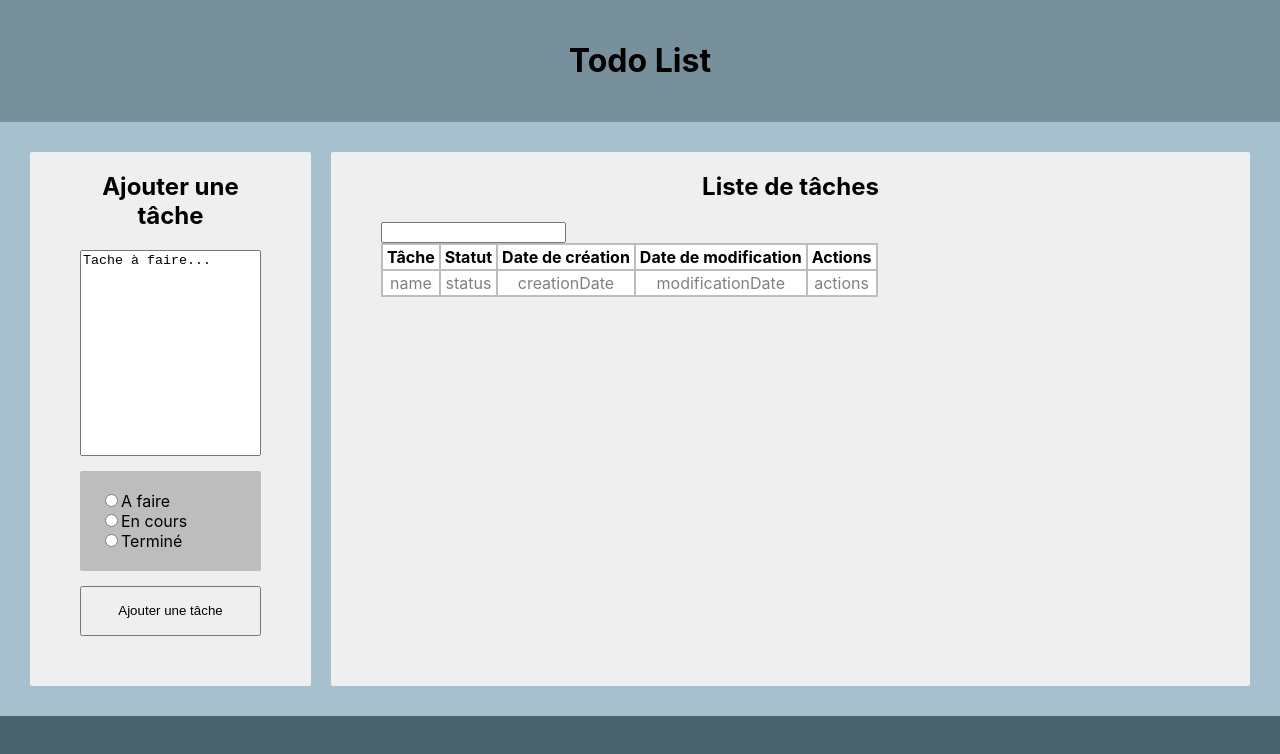
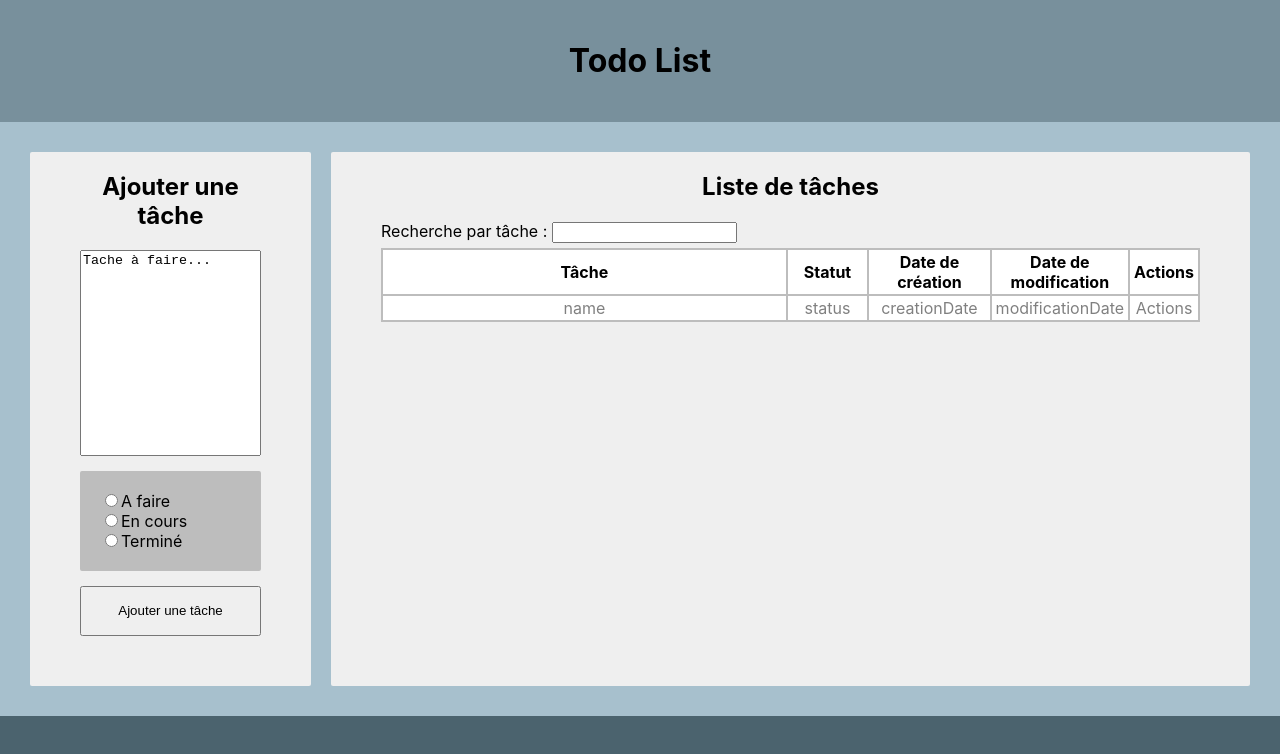
Before and after one commit to AdamNumerisk/todo-List, a React (Create React App) app: page / in a window 1280 px wide. Shown: the top 754 px of the page. Built offline with nearby package versions, Linux system fonts and the light colour scheme.

Commit message:
added search bar and sorting

```diff
--- a/src/components/App.jsx
+++ b/src/components/App.jsx
@@ -1,7 +1,7 @@
 import { useEffect, useState } from "react";
 import AjouterTacheForm from "./AjouterTacheForm";
 import Header from "./Header";
-import ListeTaches from "./ListeTaches";
+import TaskList from "./TaskList";
 import "../styles/Layout.css";
 import "../styles/Header.css";
 
@@ -33,11 +33,11 @@ function App() {
           ></AjouterTacheForm>
         </div>
         <div className="blocks">
-          <ListeTaches
+          <TaskList
             tasks={tasks}
             updateTasks={updateTasks}
             setTaskName={setTaskName}
-          ></ListeTaches>
+          ></TaskList>
         </div>
       </div>
     </div>
--- a/src/components/Table.jsx
+++ b/src/components/Table.jsx
@@ -1,30 +1,25 @@
 import {
-  createColumnHelper,
   flexRender,
   getCoreRowModel,
   useReactTable,
-  includesString,
   getFilteredRowModel,
+  getSortedRowModel,
 } from "@tanstack/react-table";
 
 import "../styles/Table.css";
-import "../styles/ListeTaches.css";
+import "../styles/TaskList.css";
 import EditButton2 from "./EditButton2";
 import EditTaskStatusSelect from "./EditTaskStatusSelect";
-import { useEffect, useState } from "react";
+import { useEffect, useMemo, useState } from "react";
 import DeleteButton from "./DeleteButton";
 import SaveButton2 from "./SaveButton2";
 import moment from "moment";
 import TextareaAutosize from "react-textarea-autosize";
 
 function Table({ data, updateData }) {
-  const columnHelper = createColumnHelper();
   const [globalFilter, setGlobalFilter] = useState("");
+  const [sorting, setSorting] = useState([]);
   const [editableRowIndex, setEditableRowIndex] = useState([]);
-
-  function search(row, columnId, value) {
-    return row[columnId].includesString(value);
-  }
 
   const EditableCell = ({ getValue, row: { index } }) => {
     const initialValue = getValue();
@@ -90,35 +85,37 @@ function Table({ data, updateData }) {
   const defaultColumn = {
     cell: EditableCell,
   };
-  const columns = [
-    columnHelper.accessor("name", {
-      header: `Tâche`,
+
+  const columns = useMemo(() => [
+    {
+      header: "Tâche",
+      accessorKey: "name",
+      cell: EditableCell,
       footer: (info) => info.column.id,
-      enableColumnFilter: true,
-      enableGlobalFilter: true,
-      enableColumnFilters: true,
-      enableFilters: true,
-    }),
-    columnHelper.accessor("status", {
+      accessorFn: (obj) => obj.name,
+    },
+    {
       cell: EditableStatus,
       header: "Statut",
+      accessorKey: "status",
       footer: (info) => info.column.id,
-
-      size: 500,
-    }),
-    columnHelper.accessor("creationDate", {
-      cell: (info) => info.getValue(),
+      accessorFn: (obj) => obj.status,
+    },
+    {
+      cell: (creationDate) => creationDate?.getValue(),
       header: "Date de création",
+      accessorKey: "creationDate",
       footer: (info) => info.column.id,
-      size: 100,
-    }),
-    columnHelper.accessor("modificationDate", {
-      cell: (info) => info.getValue(),
+      accessorFn: (obj) => obj.creationDate,
+    },
+    {
+      cell: (modifDate) => modifDate?.getValue(),
       header: "Date de modification",
+      accessorKey: "modificationDate",
       footer: (info) => info.column.id,
-      size: 100,
-    }),
-    columnHelper.accessor("actions", {
+      accessorFn: (obj) => obj.modificationDate,
+    },
+    {
       cell: (row) =>
         !editableRowIndex.includes(row.row.index) ? (
           <div>
@@ -142,40 +139,60 @@ function Table({ data, updateData }) {
         ),
       header: "Actions",
       footer: (info) => info.column.id,
-      size: 200,
-    }),
-  ];
+    },
+  ]);
+
   const table = useReactTable({
     data,
     columns,
     defaultColumn,
-    globalFilterFn: includesString,
     getCoreRowModel: getCoreRowModel(),
-    getFilteredRowModel: getFilteredRowModel(),
-    enableGlobalFilter: true,
     state: {
       globalFilter,
+      sorting,
     },
     onGlobalFilterChange: setGlobalFilter,
+    onSortingChange: setSorting,
+    getFilteredRowModel: getFilteredRowModel(),
+    getSortedRowModel: getSortedRowModel(),
   });
   return (
     <div className="p-2">
-      <input
-        value={globalFilter ?? ""}
-        onChange={(e) => setGlobalFilter(e.target.value)}
-      />
+      <label htmlFor="search">
+        Recherche par tâche :
+        <input
+          className="research-bar"
+          id="search"
+          value={globalFilter ?? ""}
+          onChange={(e) => setGlobalFilter(e.target.value)}
+        />
+      </label>
       <table>
         <thead>
           {table.getHeaderGroups().map((headerGroup) => (
             <tr key={headerGroup.id}>
               {headerGroup.headers.map((header) => (
                 <th key={header.id}>
-                  {header.isPlaceholder
-                    ? null
-                    : flexRender(
+                  {header.isPlaceholder ? null : (
+                    <div
+                      {...{
+                        className: header.column.getCanSort()
+                          ? "cursor-pointer select-none"
+                          : "",
+                        onClick: header.column.getToggleSortingHandler(),
+                      }}
+                    >
+                      {" "}
+                      {flexRender(
                         header.column.columnDef.header,
                         header.getContext()
                       )}
+                      {{
+                        asc: " 🔼",
+                        desc: " 🔽",
+                      }[header.column.getIsSorted()] ?? null}
+                    </div>
+                  )}
                 </th>
               ))}
             </tr>
--- a/src/components/Tache.jsx
+++ b/src/components/Task.jsx
@@ -5,7 +5,7 @@ import DeleteButton from "./DeleteButton";
 import SaveButton from "./SaveButton";
 import EditTaskStatusSelect from "./EditTaskStatusSelect";
 
-function Tache({ taskName, taskStatus, updateTasks, tasks, taskIndex }) {
+function Task({ taskName, taskStatus, updateTasks, tasks, taskIndex }) {
   const [editState, setEditState] = useState(false);
   const [newTaskName, setNewTaskName] = useState("");
   const [newTaskStatus, setNewTaskStatus] = useState("");
@@ -65,4 +65,4 @@ function Tache({ taskName, taskStatus, updateTasks, tasks, taskIndex }) {
   );
 }
 
-export default Tache;
+export default Task;
--- a/src/components/ListeTaches.jsx
+++ b/src/components/TaskList.jsx
@@ -1,10 +1,10 @@
-import "../styles/ListeTaches.css";
+import "../styles/TaskList.css";
 
 //import Tache from "./Tache";
 
 import Table from "./Table";
 
-function ListeTaches({ tasks, updateTasks, setTaskName }) {
+function TaskList({ tasks, updateTasks, setTaskName }) {
   return (
     <div>
       <h2 className="liste-taches">Liste de tâches</h2>
@@ -29,4 +29,4 @@ function ListeTaches({ tasks, updateTasks, setTaskName }) {
   );
 }
 
-export default ListeTaches;
+export default TaskList;
--- a/src/styles/Table.css
+++ b/src/styles/Table.css
@@ -20,23 +20,23 @@ th {
   word-break: normal;
 }
 
-td:nth-child(1) {
+th:nth-child(1) {
   width: 50%;
 }
 
-td:nth-child(2) {
+th:nth-child(2) {
   width: 10%;
 }
 
-td:nth-child(3) {
+th:nth-child(3) {
   width: 15%;
 }
 
-td:nth-child(4) {
+th:nth-child(4) {
   width: 15%;
 }
 
-td:nth-child(5) {
+th:nth-child(5) {
   width: 100px;
 }
 
@@ -47,3 +47,8 @@ tfoot {
 tfoot th {
   font-weight: normal;
 }
+
+.research-bar {
+  margin-left: 5px;
+  margin-bottom: 5px;
+}
```
Also changed, not shown: src/styles/TaskList.css (renamed from src/styles/ListeTaches.css).
